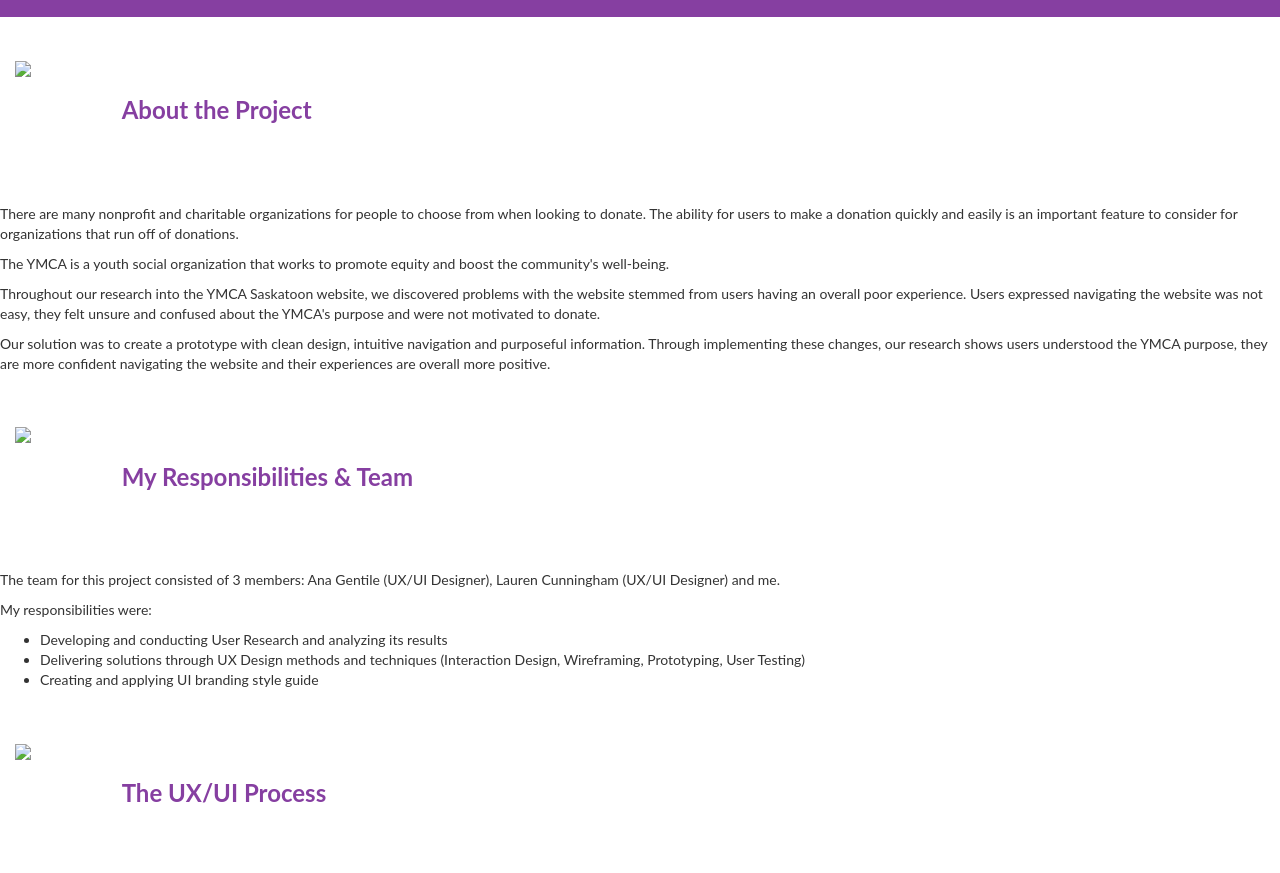
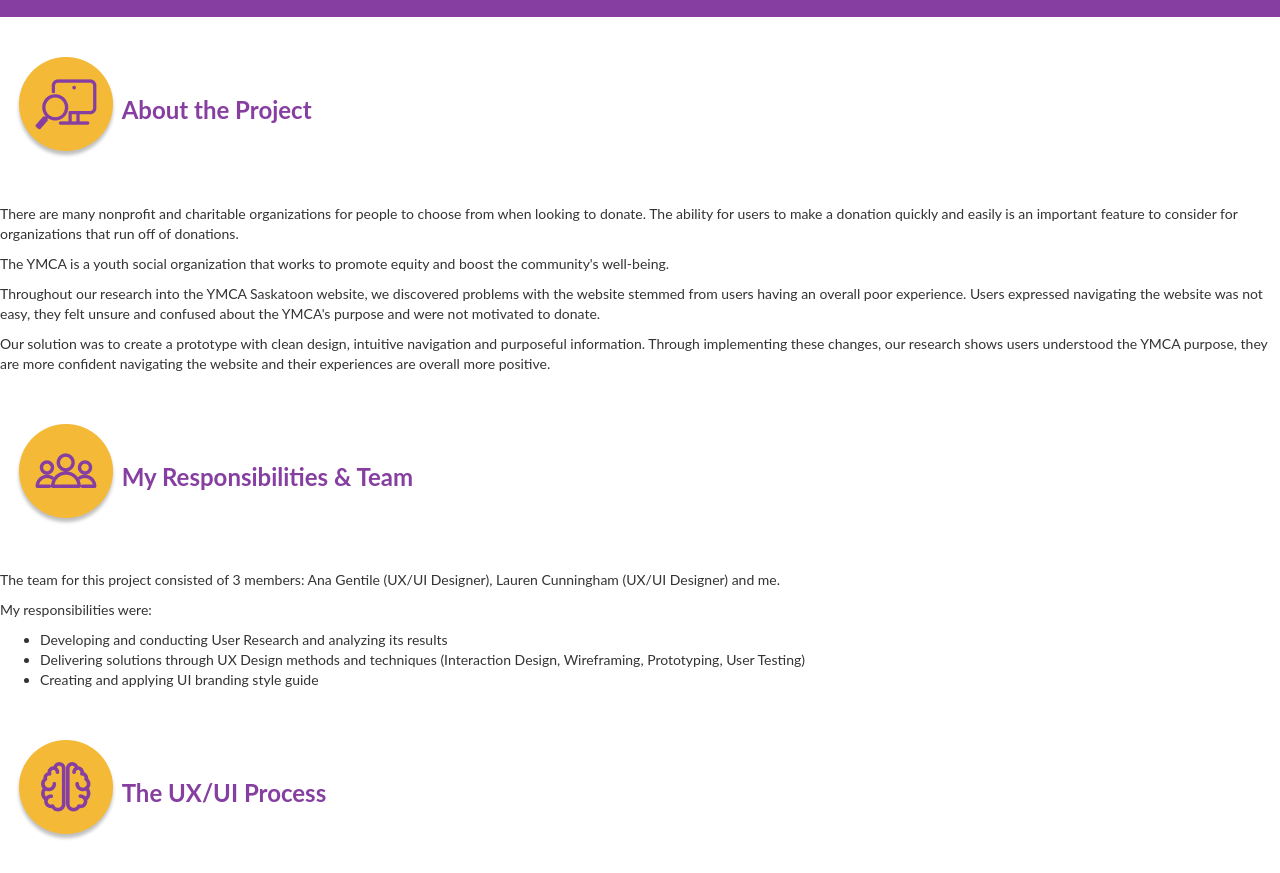
Before and after one commit to CarolTena/UX_UI_HW_20, a plain HTML site: page projectsYmca.html in a window 1280 px wide. Shown: the part 479-1352 px from the top of the page. Drawn offline with nearby package versions, Linux system fonts and the light colour scheme; the site is published under a folder, as on GitHub Pages, so addresses that start at the root find nothing.

Commit message:
Updates 25/02

```diff
--- a/projectsYmca.html
+++ b/projectsYmca.html
@@ -79,7 +79,7 @@
     <div class="aboutTheProject paddingMobile">
       <div class="row pageTopics">
         <div class="col col-lg-1 col-sm-3 topicCircleImage">
-          <img src="/Images/about_icon.png" />
+          <img src="Images/about_icon.png" />
         </div>
         <div class="col col-lg-11 col-sm-9 pageTopics">
           <h2 class="pageTopicsTitle">About the Project</h2>
@@ -121,7 +121,7 @@
     <div class="myResponsabilities paddingMobile">
       <div class="row pageTopics">
         <div class="col col-lg-1 col-sm-3 topicCircleImage">
-          <img src="/Images/team_icon.png" />
+          <img src="Images/team_icon.png" />
         </div>
         <div class="col col-lg-11 col-sm-9 pageTopics">
           <h2 class="pageTopicsTitle">My Responsibilities & Team</h2>
@@ -151,7 +151,7 @@
     <div class="process paddingMobile">
       <div class="row pageTopics">
         <div class="col col-lg-1 col-sm-3 topicCircleImage">
-          <img src="/Images/process_icon.png" />
+          <img src="Images/process_icon.png" />
         </div>
         <div class="col col-lg-11 col-sm-9 pageTopics">
           <h2 class="pageTopicsTitle">The UX/UI Process</h2>
```
